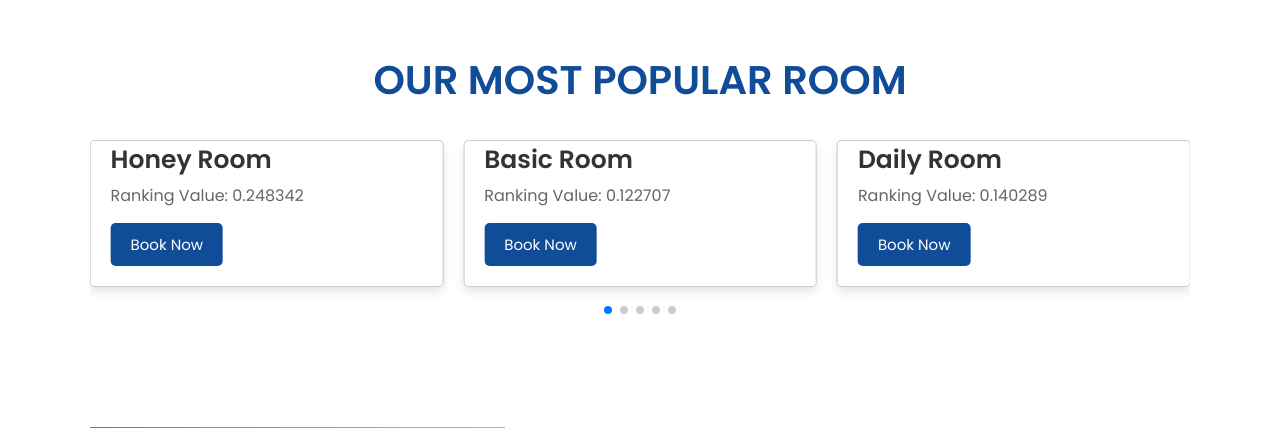
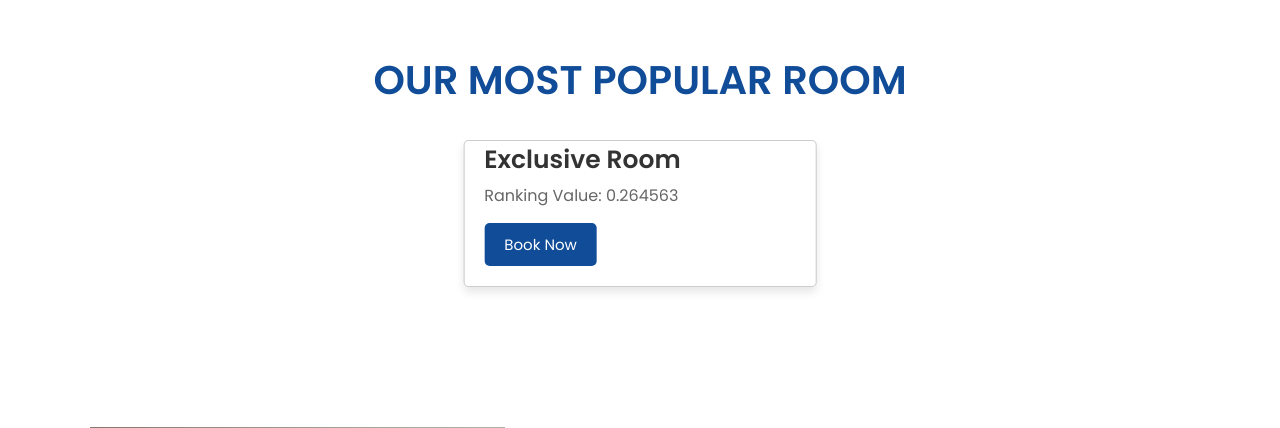
Before and after one commit to SuryoNgr/KKP, a PHP site: page /pemesanan.php in a window 1280 px wide. Shown: the part 856-1284 px from the top of the page. Run offline with PHP 8.4, Linux system fonts and the light colour scheme; data comes from the database, SQL or seed files in the repository; data that the repository does not hold is empty; some libraries are stand-ins or nearby versions.

Commit message:
Update pemesanan.php

```diff
--- a/pemesanan.php
+++ b/pemesanan.php
@@ -3,7 +3,8 @@ include 'config.php';
 
 
 $query = "SELECT alternatif.nama, ranking.nilai
-FROM alternatif JOIN ranking ON alternatif.id = ranking.id_alternatif;";
+FROM alternatif JOIN ranking ON alternatif.id = ranking.id_alternatif ORDER BY ranking.nilai DESC
+LIMIT 1";
 $result = mysqli_query($koneksi, $query);
 ?>
 
```
